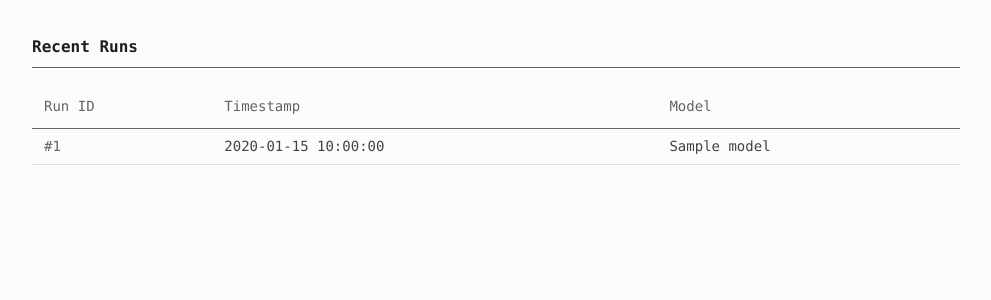
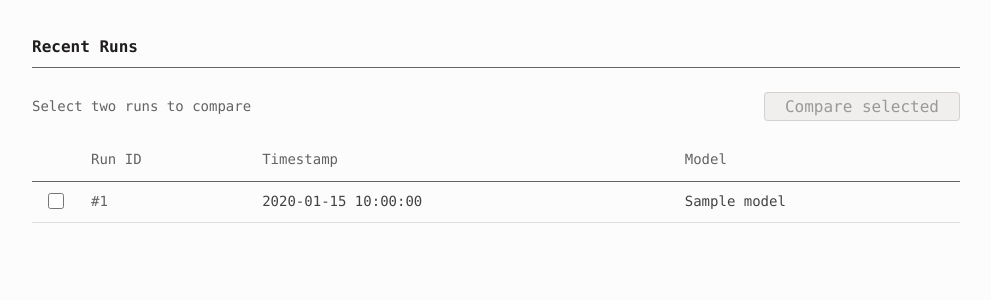
Before and after one commit to santiipm/agent-shield, a FastAPI app: template src/agentshield/api/templates/runs_list.html in a window 1280 px wide. Shown: the part 56-356 px from the top of the page, without its empty margins (144-1135 px from the left). Run offline with FastAPI, Linux system fonts and the light colour scheme; the template is opened without the code that fills it: most values are stand-ins (such as "Sample title", 1, 10 or a date in 2020).

Commit message:
feat: add run comparison view with styled UI and multi-select

```diff
--- a/src/agentshield/api/app.py
+++ b/src/agentshield/api/app.py
@@ -10,6 +10,7 @@ from fastapi.staticfiles import StaticFiles
 from fastapi.templating import Jinja2Templates
 from sqlalchemy.engine import Engine
 
+from agentshield.compare import compare_runs
 from agentshield.persistence.db import (
     get_engine,
     get_run_by_id,
@@ -98,7 +99,7 @@ def get_run_detail(run_id: int) -> RunDetail:
 
 
 @app.get("/api/runs/{run_id_1}/compare/{run_id_2}", response_model=list[CompareEntry])
-def compare_runs(run_id_1: int, run_id_2: int) -> list[CompareEntry]:
+def compare_runs_endpoint(run_id_1: int, run_id_2: int) -> list[CompareEntry]:
     """Compare two runs by attack, showing improvements/regressions."""
     engine = _get_engine()
     runs = list_runs(engine)
@@ -112,57 +113,7 @@ def compare_runs(run_id_1: int, run_id_2: int) -> list[CompareEntry]:
     results_1 = get_run_results(engine, run_id_1)
     results_2 = get_run_results(engine, run_id_2)
 
-    attacks_1: dict[str, bool] = {
-        str(r["attack_name"]): bool(r["success"]) for r in results_1
-    }
-    attacks_2: dict[str, bool] = {
-        str(r["attack_name"]): bool(r["success"]) for r in results_2
-    }
-
-    all_attack_names = sorted(set(attacks_1) | set(attacks_2))
-
-    entries: list[CompareEntry] = []
-    for attack_name in all_attack_names:
-        in_1 = attack_name in attacks_1
-        in_2 = attack_name in attacks_2
-
-        if in_1 and in_2:
-            success_1 = attacks_1[attack_name]
-            success_2 = attacks_2[attack_name]
-            if success_1 and not success_2:
-                verdict = "IMPROVED"
-            elif not success_1 and success_2:
-                verdict = "REGRESSED"
-            else:
-                verdict = "UNCHANGED"
-            entries.append(
-                CompareEntry(
-                    attack_name=attack_name,
-                    run_1_success=success_1,
-                    run_2_success=success_2,
-                    verdict=verdict,
-                )
-            )
-        elif in_1:
-            entries.append(
-                CompareEntry(
-                    attack_name=attack_name,
-                    run_1_success=attacks_1[attack_name],
-                    run_2_success=None,
-                    verdict="N/A",
-                )
-            )
-        else:
-            entries.append(
-                CompareEntry(
-                    attack_name=attack_name,
-                    run_1_success=None,
-                    run_2_success=attacks_2[attack_name],
-                    verdict="N/A",
-                )
-            )
-
-    return entries
+    return compare_runs(results_1, results_2)
 
 
 @app.get("/dashboard/runs", response_class=HTMLResponse)
@@ -198,6 +149,33 @@ def run_detail_dashboard(request: Request, run_id: int) -> HTMLResponse:
     return html
 
 
+@app.get(
+    "/dashboard/compare/{run_id_1}/{run_id_2}",
+    response_class=HTMLResponse,
+)
+def compare_dashboard(request: Request, run_id_1: int, run_id_2: int) -> HTMLResponse:
+    """Render the run comparison page."""
+    engine = _get_engine()
+    runs = list_runs(engine)
+    run_ids = {int(r["id"]) for r in runs}  # type: ignore[call-overload]
+
+    if run_id_1 not in run_ids:
+        raise HTTPException(status_code=404, detail=f"Run {run_id_1} not found")
+    if run_id_2 not in run_ids:
+        raise HTTPException(status_code=404, detail=f"Run {run_id_2} not found")
+
+    results_1 = get_run_results(engine, run_id_1)
+    results_2 = get_run_results(engine, run_id_2)
+    entries = compare_runs(results_1, results_2)
+
+    html = templates.TemplateResponse(
+        request,
+        "compare.html",
+        {"run_id_1": run_id_1, "run_id_2": run_id_2, "entries": entries},
+    )
+    return html
+
+
 def main() -> None:
     """Run the FastAPI app with uvicorn."""
     import uvicorn
--- a/src/agentshield/api/static/style.css
+++ b/src/agentshield/api/static/style.css
@@ -1,5 +1,4 @@
 :root {
-
   --color-ink: #201d1d;
   --color-ink-deep: #0f0000;
   --color-charcoal: #302c2c;
@@ -20,17 +19,15 @@
   --color-danger: #ff3b30;
   --color-success: #30d158;
 
-  --color-vulnerable: var(--color-danger);
+    --color-vulnerable: var(--color-danger);
   --color-resisted: var(--color-success);
   --color-error-state: var(--color-warning);
   --color-neutral: var(--color-mute);
 
-
-  --font-mono: "Berkeley Mono", ui-monospace, "SF Mono", "Cascadia Code",
+    --font-mono: "Berkeley Mono", ui-monospace, "SF Mono", "Cascadia Code",
     Consolas, monospace;
 
-
-  --space-xxs: 1px;
+    --space-xxs: 1px;
   --space-xs: 4px;
   --space-sm: 8px;
   --space-md: 12px;
@@ -39,8 +36,7 @@
   --space-xxl: 32px;
   --space-section: 48px;
 
-  /* Radii */
-  --radius-none: 0px;
+    --radius-none: 0px;
   --radius-sm: 4px;
   --radius-full: 9999px;
 }
@@ -73,13 +69,11 @@ a:hover {
   color: var(--color-ink-deep);
 }
 
-
 .page {
   max-width: 960px;
   margin: 0 auto;
   padding: var(--space-xl) var(--space-lg);
 }
-
 
 .primary-nav {
   display: flex;
@@ -115,7 +109,6 @@ a:hover {
   color: var(--color-ink);
 }
 
-
 .section-label {
   font-size: 16px;
   font-weight: 700;
@@ -124,10 +117,6 @@ a:hover {
   border-bottom: 1px solid var(--color-hairline-strong);
   margin-bottom: var(--space-lg);
 }
-
-/* ==========================================================================
-   Data table
-   ========================================================================== */
 
 .data-table {
   width: 100%;
@@ -181,8 +170,6 @@ a:hover {
   white-space: nowrap;
 }
 
-
-
 .status-badge {
   display: inline-block;
   font-family: var(--font-mono);
@@ -214,8 +201,6 @@ a:hover {
   color: var(--color-neutral);
 }
 
-
-
 .back-link {
   display: inline-block;
   font-size: 14px;
@@ -227,8 +212,6 @@ a:hover {
 .back-link:hover {
   color: var(--color-ink);
 }
-
-
 
 .run-card {
   border: 1px solid var(--color-hairline);
@@ -256,6 +239,56 @@ a:hover {
   color: var(--color-mute);
 }
 
+.compare-bar {
+  display: flex;
+  align-items: center;
+  justify-content: space-between;
+  padding: var(--space-sm) 0 var(--space-lg) 0;
+}
+
+.compare-bar__hint {
+  font-size: 14px;
+  color: var(--color-mute);
+}
+
+.button-secondary:disabled {
+  background-color: var(--color-surface-card);
+  color: var(--color-ash);
+  border-color: var(--color-hairline);
+  cursor: not-allowed;
+}
+
+.cell-checkbox {
+  width: 32px;
+}
+
+.compare-checkbox {
+  width: 16px;
+  height: 16px;
+  accent-color: var(--color-ink);
+  cursor: pointer;
+}
+
+.verdict {
+  font-size: 14px;
+  font-weight: 500;
+}
+
+.verdict--improved {
+  color: var(--color-success);
+}
+
+.verdict--regressed {
+  color: var(--color-danger);
+}
+
+.verdict--unchanged {
+  color: var(--color-mute);
+}
+
+.verdict--n-a {
+  color: var(--color-ash);
+}
 
 .empty-state {
   padding: var(--space-xxl) var(--space-lg);
@@ -269,7 +302,6 @@ a:hover {
   border-radius: var(--radius-sm);
   color: var(--color-ink);
 }
-
 
 .button-primary {
   display: inline-block;
--- a/src/agentshield/api/templates/runs_list.html
+++ b/src/agentshield/api/templates/runs_list.html
@@ -6,9 +6,17 @@
   <h1 class="section-label">Recent Runs</h1>
 
   {% if runs %}
+    <form id="compare-form" class="compare-bar">
+      <span class="compare-bar__hint">Select two runs to compare</span>
+      <button type="submit" class="button-secondary" id="compare-button" disabled>
+        Compare selected
+      </button>
+    </form>
+
     <table class="data-table">
       <thead>
         <tr>
+          <th class="cell-checkbox"></th>
           <th>Run ID</th>
           <th>Timestamp</th>
           <th>Model</th>
@@ -16,7 +24,10 @@
       </thead>
       <tbody>
         {% for run in runs %}
-          <tr class="is-linked">
+          <tr>
+            <td class="cell-checkbox">
+              <input type="checkbox" class="compare-checkbox" value="{{ run.id }}">
+            </td>
             <td class="cell-id">
               <a href="/dashboard/runs/{{ run.id }}">#{{ run.id }}</a>
             </td>
@@ -35,4 +46,37 @@
       No runs yet — use <code>agentshield run --model &lt;name&gt;</code> to get started.
     </div>
   {% endif %}
+
+  <script>
+    (function () {
+      var checkboxes = document.querySelectorAll(".compare-checkbox");
+      var button = document.getElementById("compare-button");
+      var form = document.getElementById("compare-form");
+
+      function selected() {
+        return Array.prototype.filter.call(checkboxes, function (c) {
+          return c.checked;
+        });
+      }
+
+      checkboxes.forEach(function (checkbox) {
+        checkbox.addEventListener("change", function () {
+          var checked = selected();
+          if (checked.length > 2) {
+            checkbox.checked = false;
+            return;
+          }
+          button.disabled = checked.length !== 2;
+        });
+      });
+
+      form.addEventListener("submit", function (event) {
+        event.preventDefault();
+        var checked = selected();
+        if (checked.length !== 2) return;
+        var ids = checked.map(function (c) { return c.value; });
+        window.location.href = "/dashboard/compare/" + ids[0] + "/" + ids[1];
+      });
+    })();
+  </script>
 {% endblock %}
```
Also changed, not shown: src/agentshield/api/templates/compare.html (added, +56 -0 lines), src/agentshield/cli.py (+18 -32 lines), src/agentshield/compare.py (added, +65 -0 lines), tests/api/test_dashboard.py (+65 -0 lines).
